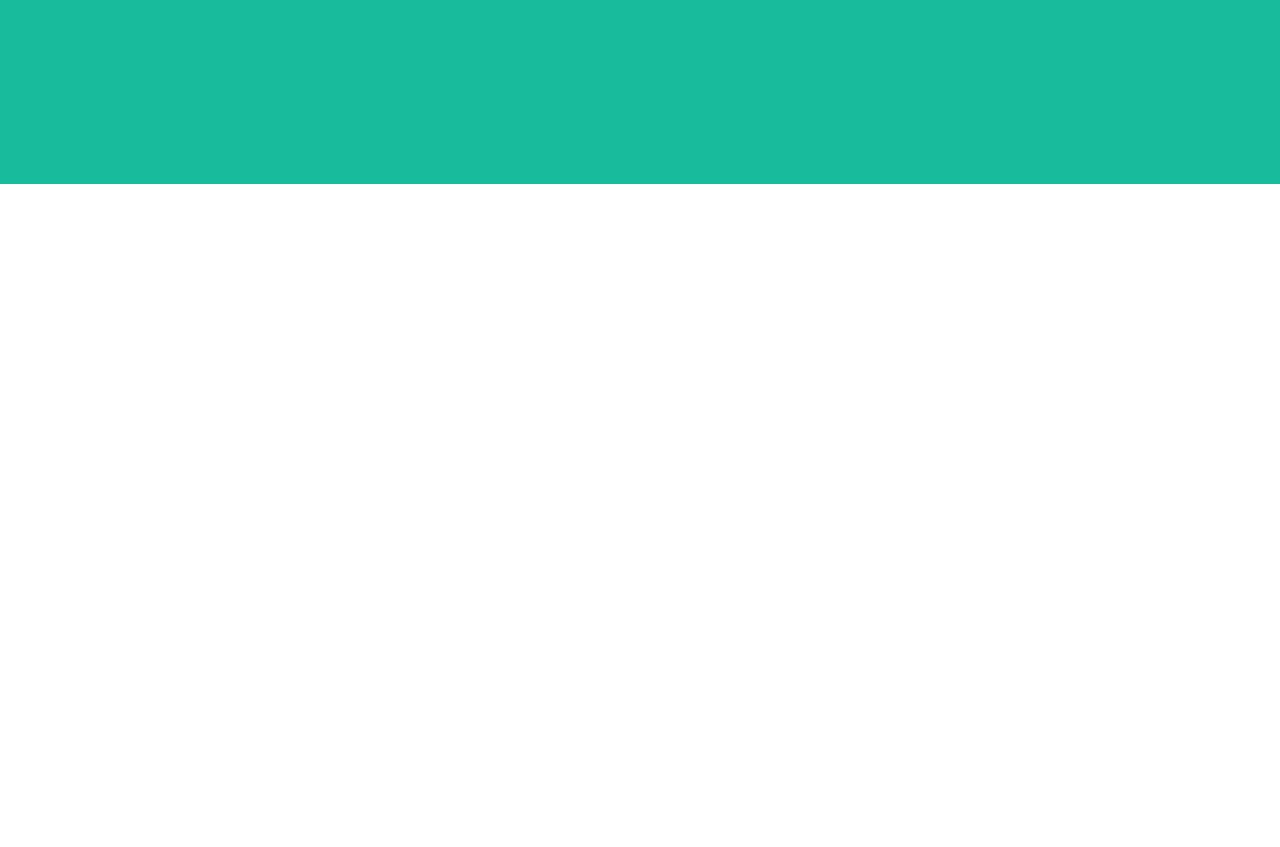
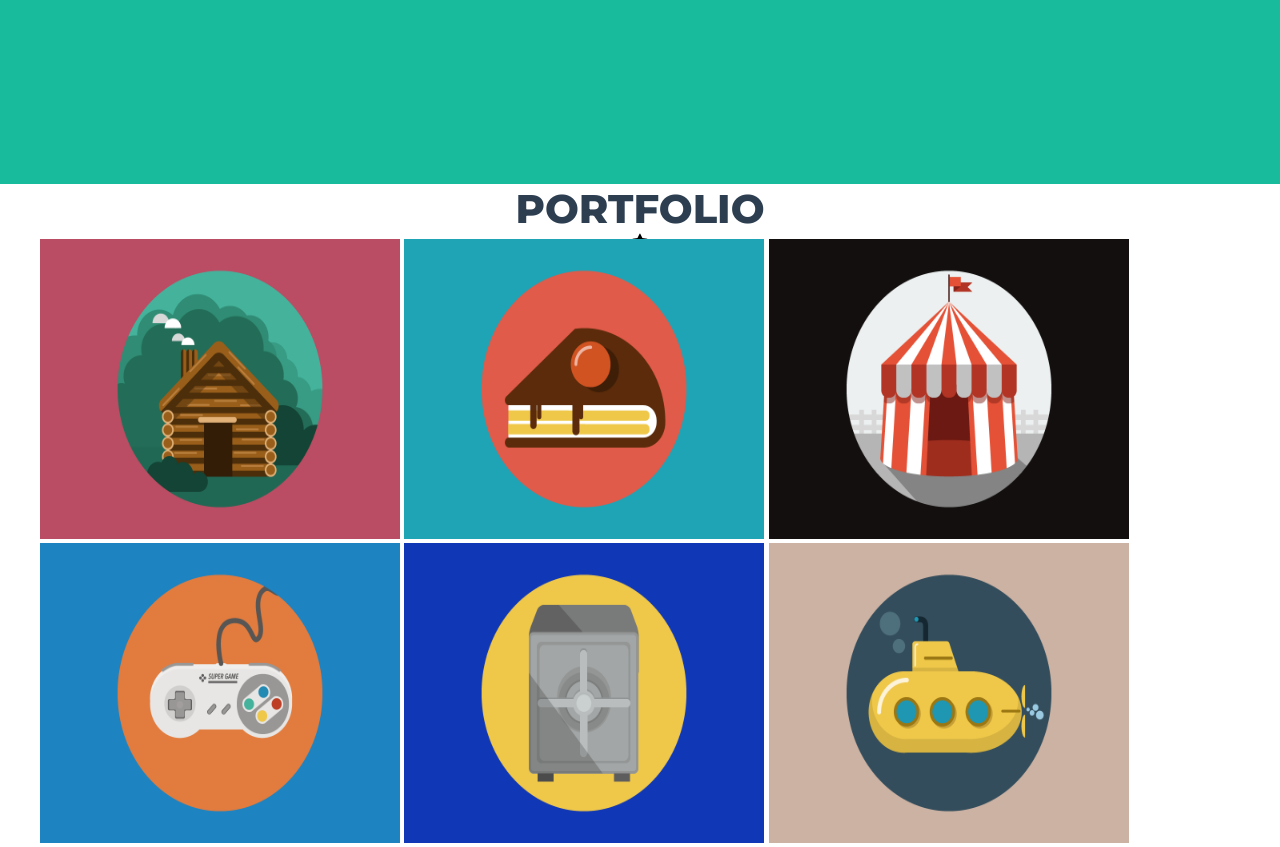
Before and after one commit to Angie-Condor/freelancer, a plain HTML site: page index.html in a window 1280 px wide. Shown: the part 616-1463 px from the top of the page. Before the commit the page ends 800 px from the top, so only its background shows below. Drawn offline with Linux system fonts and the light colour scheme; files whose address does not match are found by name.

Commit message:
avance portfolio

```diff
--- a/css/common.css
+++ b/css/common.css
@@ -39,3 +39,10 @@ a{
 li{
  list-style: none;
 }
+
+.flex-center{
+  display: flex;
+  flex-direction: column;
+  align-items: center;
+  justify-content: center;
+}
--- a/css/main.css
+++ b/css/main.css
@@ -1,8 +1,3 @@
-/*
- * Estilos de tu proyecto
- font-family: 'Montserrat', sans-serif;
-font-family: 'Lato', sans-serif;
- */
 header{
  position: fixed;
  width: 100%;
@@ -38,11 +33,6 @@ nav ul li a:hover{
   width: 100%;
   max-width: 1400px;
   height: 800px;
-  display: flex;
-  flex-direction: column;
-  align-items: center;
-  justify-content: center;
-
 }
 
 h1{
@@ -71,3 +61,36 @@ span{
 .fa,.fa-star{
   background-color: white;
 }
+
+.portfolio{
+  width: 100%;
+  max-width: 1400px;
+  height: auto;
+}
+
+.portfolio h2{
+  color: #2C3E50;
+  font-size: 40px;
+}
+
+.grid-port{
+  width: 100%;
+  max-width: 1200px;
+  height: auto;
+}
+
+.row::before, .row::after{
+  content: "";
+  display: flex;
+  flex-direction: row;
+  justify-content: space-around;
+}
+
+.row::after{
+  clear: both;
+}
+
+.row img{
+  width: 30%;
+  height: 300px;
+}
--- a/index.html
+++ b/index.html
@@ -24,7 +24,7 @@
         </ul>
 			</nav>
 		</header>
-		<section class="portada">
+		<section class="portada flex-center">
 			<div class="img-user">
 				<img src="assets/images/profile.png" alt="profile">
 			</div>
@@ -37,7 +37,26 @@
 				</div>
 				<span class="text-capitalize font-lato">web developer - graphic artist - user experience designer</span>
 			</div>
-
+		</section>
+		<section class="portfolio flex-center">
+			<h2 class="text-upper font-mont">portfolio</h2>
+			<div class="raya-star">
+				<div></div>
+				<span class="fa fa-star" aria-hidden="true"></span>
+				<div></div>
+			</div>
+			<div class="grid-port flex-center">
+				<div class="row">
+					<img src="assets/images/portfolio/cabin.png" alt="cabin">
+					<img src="assets/images/portfolio/cake.png" alt="cake">
+					<img src="assets/images/portfolio/circus.png" alt="circus">
+				</div>
+				<div class="row">
+					<img src="assets/images/portfolio/game.png" alt="game">
+					<img src="assets/images/portfolio/safe.png" alt="safe">
+					<img src="assets/images/portfolio/submarine.png" alt="submarine">
+				</div>
+			</div>
 		</section>
 		<!-- Enlaza aquí tu archivo JS -->
 		<script type="text/javascript" src="js/app.js" charset="utf-8"></script>
```
